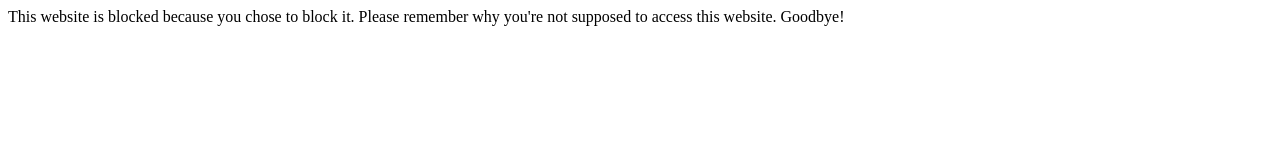
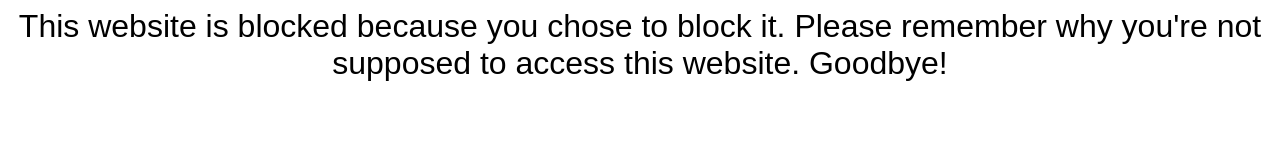
Before and after one commit to athar-adv/BLOCKED_WEBSITE_PAGE, a plain HTML site: page docs/index.html in a window 1280 px wide. Drawn offline with Linux system fonts and the light colour scheme.

Commit message:
Add styling to blocked website message

```diff
--- a/docs/index.html
+++ b/docs/index.html
@@ -1 +1,12 @@
-<p class="title">This website is blocked because you chose to block it. Please remember why you're not supposed to access this website. Goodbye!</p>
+<head>
+  <style>
+    .title {
+      text-align: center;
+      font-size: xx-large;
+      font-family: 'Source Sans Pro', 'Source Sans', sans-serif;
+    }
+  </style>
+</head>
+<p class="title">
+  This website is blocked because you chose to block it. Please remember why you're not supposed to access this website. Goodbye!
+</p>
```
